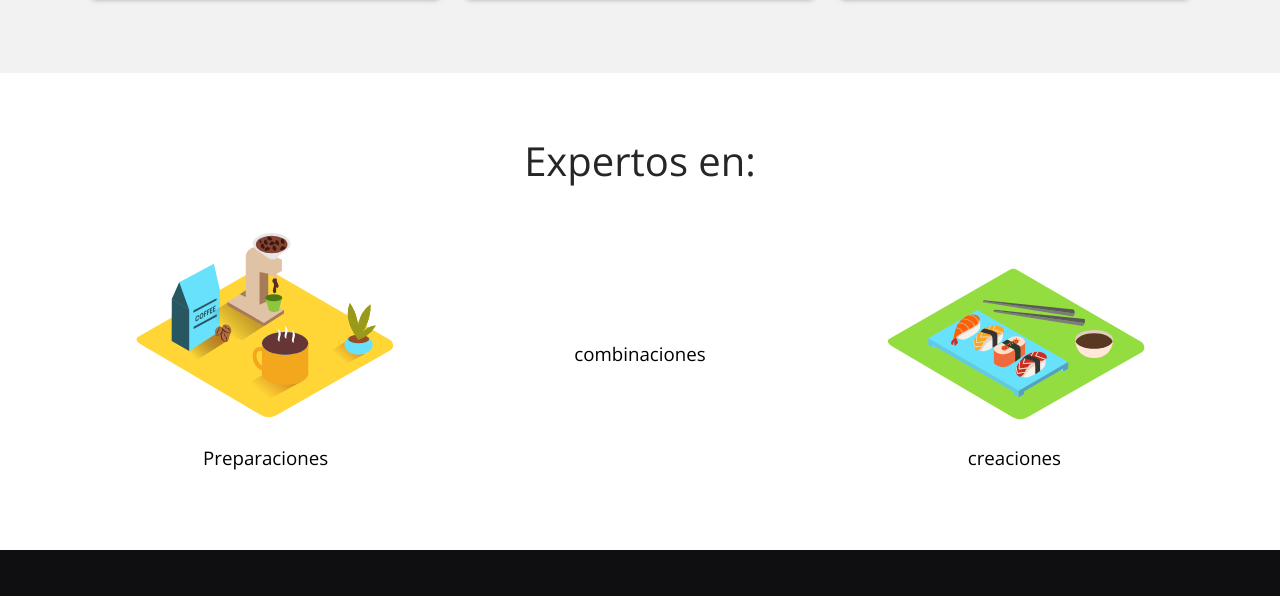
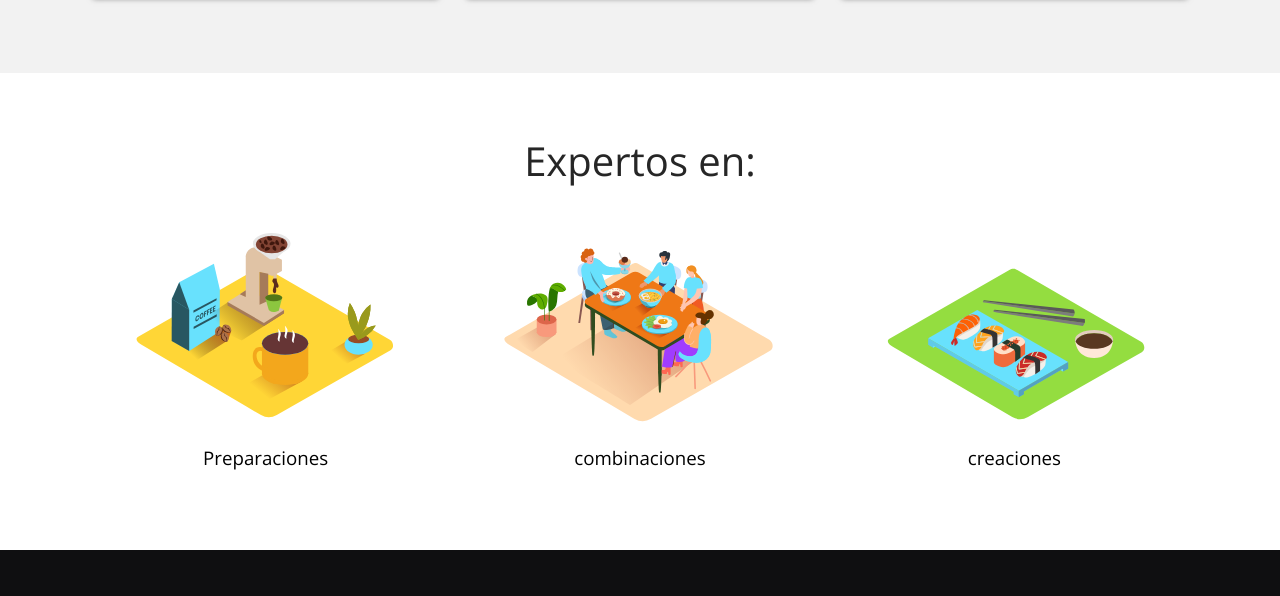
Before and after one commit to suamvi/cometeelfla, a plain HTML site: page index.html in a window 1280 px wide. Shown: the part 2388-2984 px from the top of the page. Drawn offline with nearby package versions, Linux system fonts and the light colour scheme.

Commit message:
Update index.html

```diff
--- a/index.html
+++ b/index.html
@@ -71,7 +71,7 @@
                     <h3 class="n-expert">Preparaciones</h3>
                 </div>
                 <div class="cont-expert">
-                    <img src="img/security.svgimg/search_engine.svg" alt="">
+                    <img src="img/security.svg" alt="">
                     <h3 class="n-expert">combinaciones</h3>
                 </div>
                 <div class="cont-expert">
```
